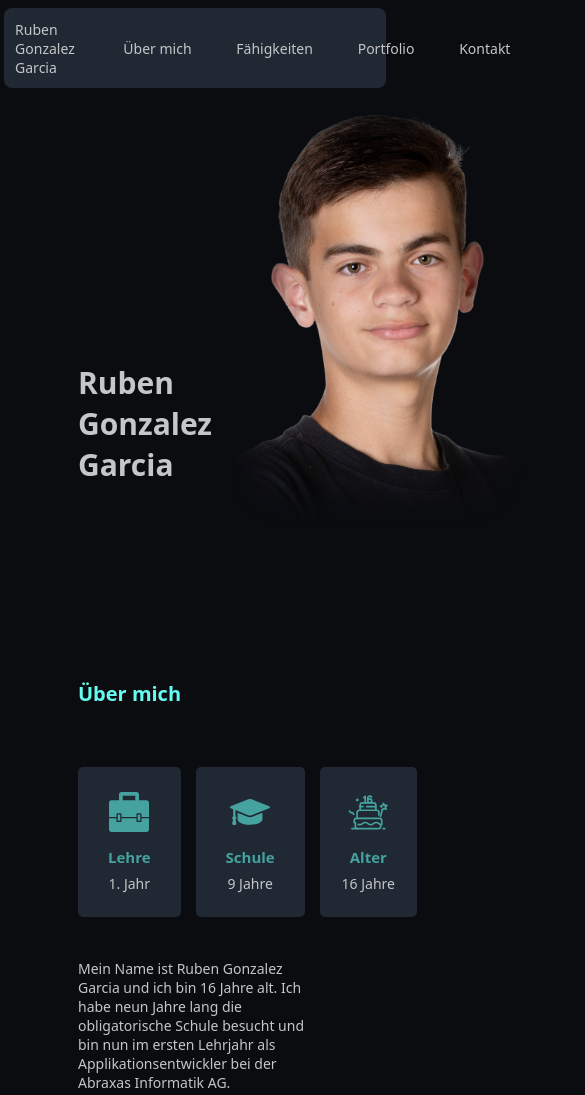
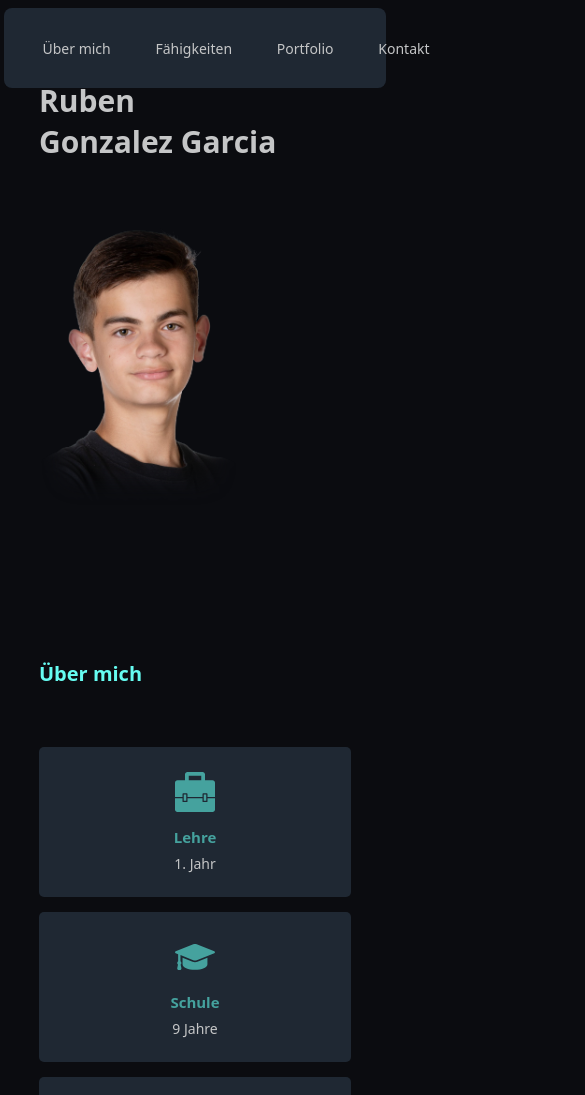
Before and after one commit to rubengonzi/M293-Projektauftrag, a plain HTML site: page index.html in a window 390 px wide. Shown: the top 1095 px of the page, 585 px wide, since content can reach past the window. Drawn offline with Linux system fonts and the light colour scheme.

Commit message:
responsive design

```diff
--- a/css/styles.scss
+++ b/css/styles.scss
@@ -78,6 +78,7 @@ html {
             nav {
                 justify-content: center;
                 align-items: center;
+                width: 100%;
 
                 a {
                     margin: 0.8em;
@@ -113,7 +114,7 @@ html {
         }
 
         .sectionContainer {
-            width: 60%;
+            width: 50%;
 
             div {
                 width: 100%;
@@ -272,5 +273,59 @@ html {
                 }
             }
         }
+
+        @media screen {
+            @media (max-width: 1350px) {
+                .sectionContainer {
+                    width: 60%;
+                }
+
+                @media (max-width: 1050px) {
+                    .sectionContainer {
+                        width: 80%;
+
+                        .abilities div {
+                            grid-template-columns: repeat(2, 1fr);
+                        }
+                    }
+
+                    @media (max-width: 800px) {
+                        header nav {
+                            grid-template-columns: repeat(2, 1fr);
+                        }
+
+                        .sectionContainer .portfolio div {
+                            grid-template-columns: 1fr;
+
+                            img {
+                                order: 1;
+                            }
+                        }
+
+                        @media (max-width: 650px) {
+                            .sectionContainer .abilities div {
+                                grid-template-columns: 1fr;
+                            }
+
+                            @media (max-width: 500px) {
+                                .sectionContainer {
+                                    .title {
+                                        display: block;
+
+                                        img {
+                                            width: 200px;
+                                        }
+                                    }
+
+                                    .about div {
+                                        grid-template-columns: 1fr;
+                                    }
+                                }
+                            }
+                        }
+                    }
+                }
+            }
+        }
     }
 }
```
Also changed, not shown: css/styles.css, 1 other file.
